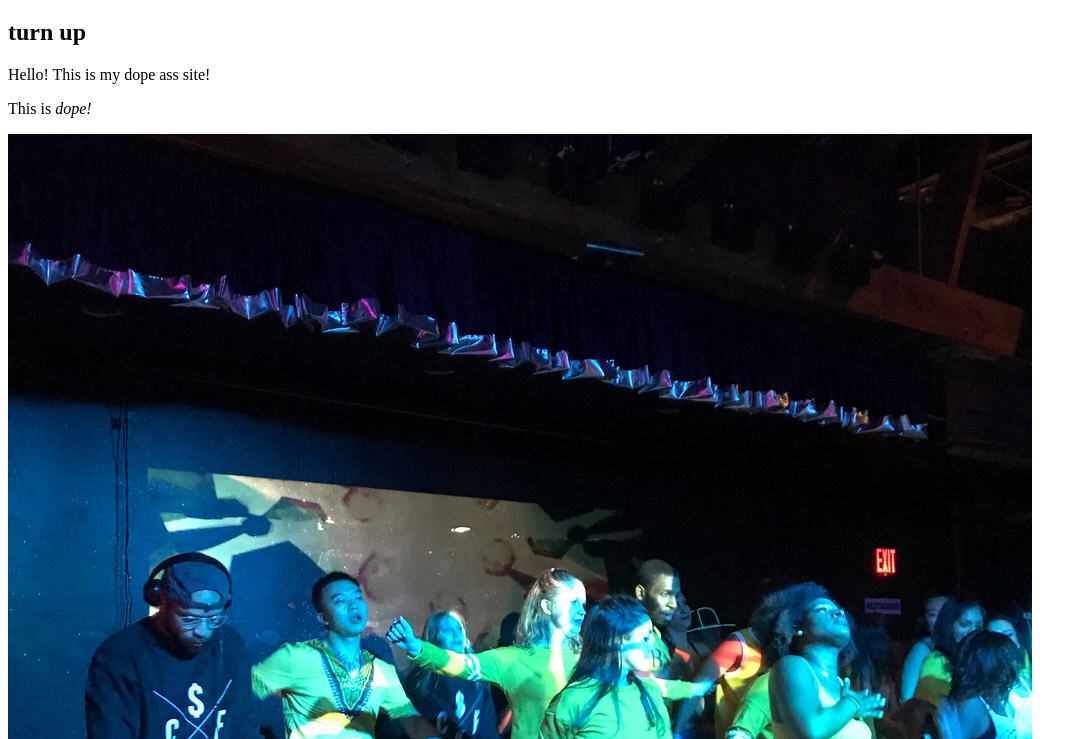
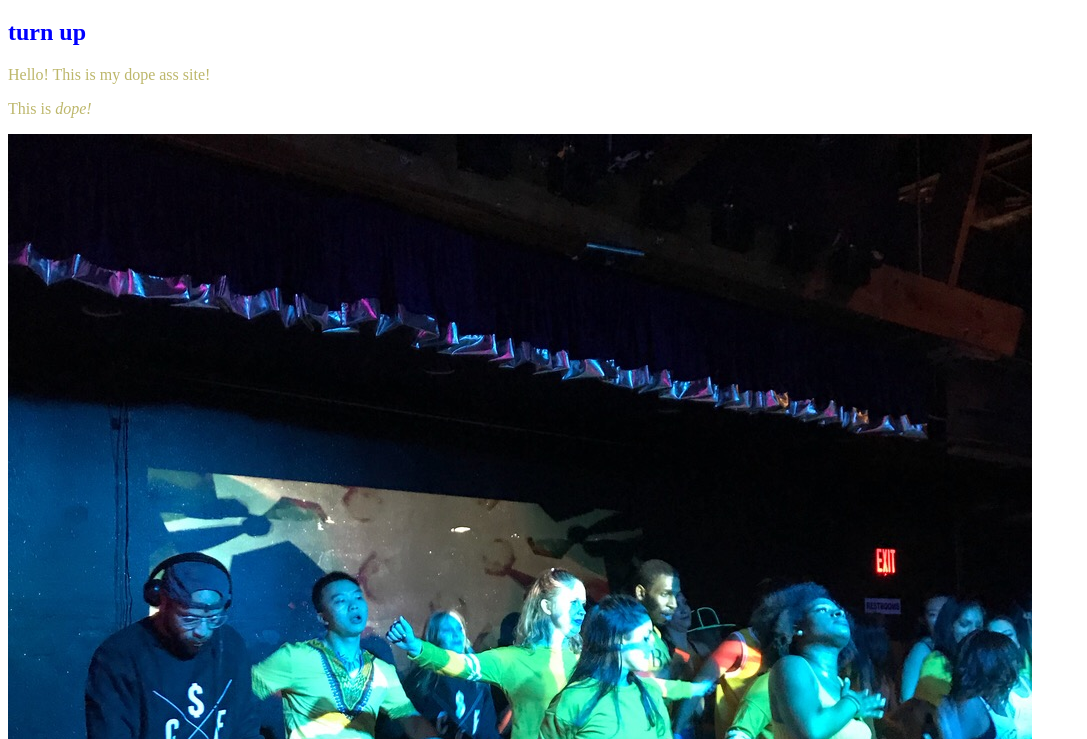
Before and after one commit to wmcphersonjr/wmcphersonjr.github.io, a plain HTML site: page index.html in a window 1280 px wide. Shown: the part 61-800 px from the top of the page, without its empty margins (0-1087 px from the left). Drawn offline with Linux system fonts and the light colour scheme.

Commit message:
more color

```diff
--- a/styles.css
+++ b/styles.css
@@ -1,3 +1,9 @@
 h1 {
     color: red;
 }
+h2 {color: blue;
+
+}
+p {
+    color: darkkhaki;
+}
```
